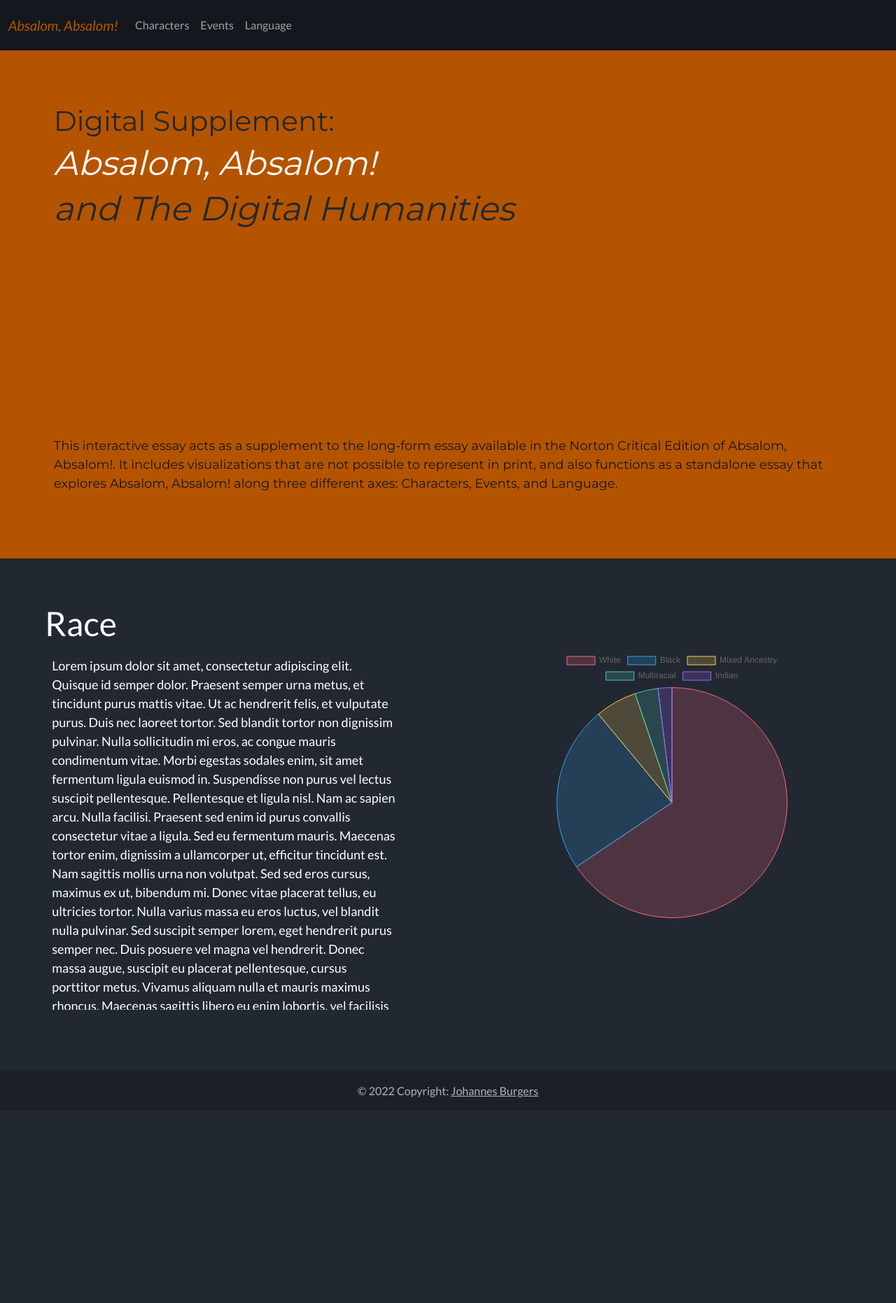
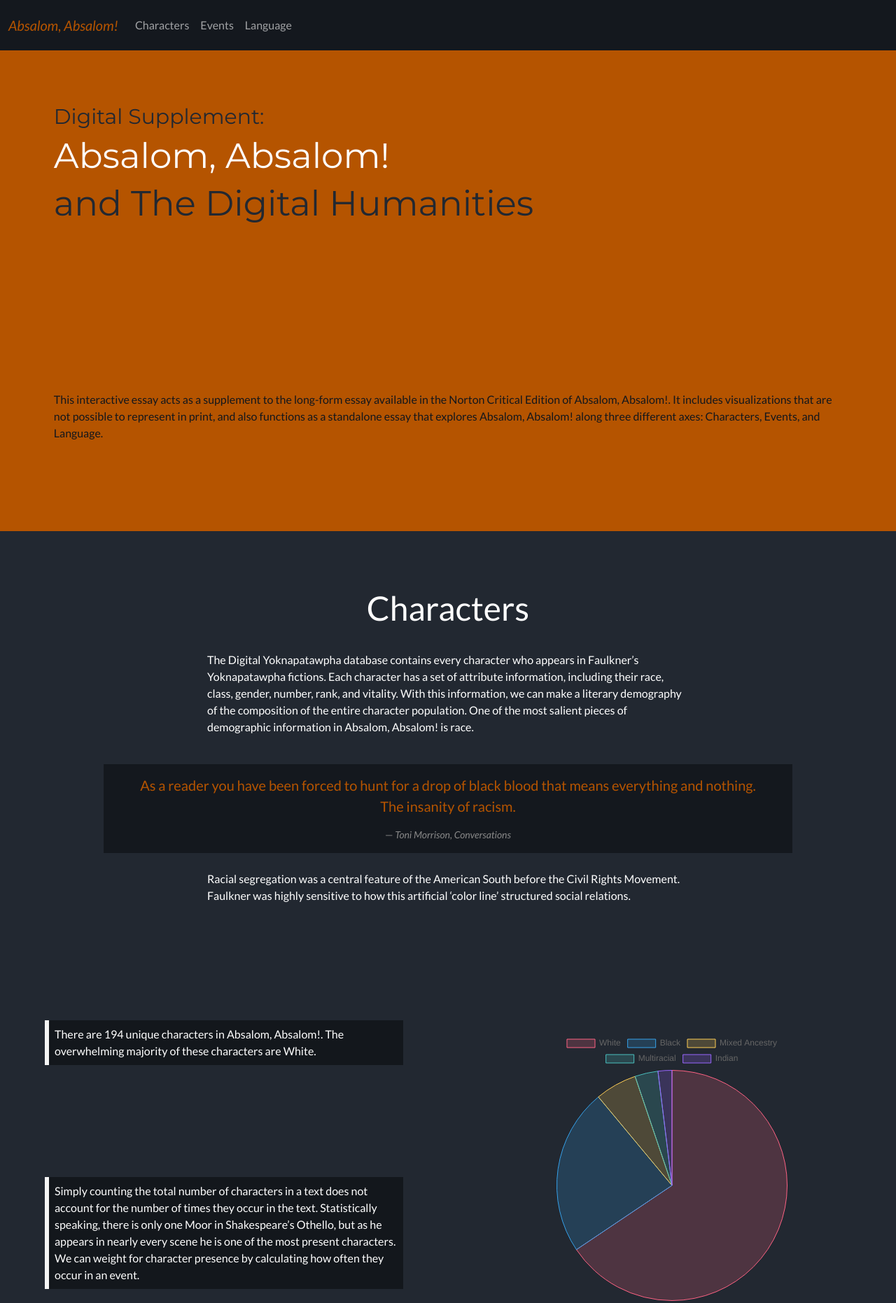
Before and after one commit to joostburgers/absalom_visual_essay, a plain HTML site: page index.html in a window 1280 px wide. Shown: the top 1862 px of the page at 70% size. Before the commit the page ends 1587 px from the top, so only its background shows below. Drawn offline with nearby package versions, Linux system fonts and the light colour scheme.

Commit message:
characters page

```diff
--- a/chart.js
+++ b/chart.js
@@ -1,9 +1,4 @@
-function isElementOnScreen(id) {
-    const element = document.getElementById(id);
-    const bounds = element.getBoundingClientRect();
-    return bounds.top < window.innerHeight && bounds.bottom > 0;
-    }
-  var ctx = document.getElementById("race").getContext('2d');
+ var ctx = document.getElementById("race").getContext('2d');
   var myChart = new Chart(ctx, {
     type: 'pie',
     data: {
--- a/index.html
+++ b/index.html
@@ -38,31 +38,88 @@
 </nav>
 </header>
 <!-- End of Navbar -->
+
+
+
 <!-- Title -->
-<div class = "title" style = "background-color:#B55400">
-  <h2 style = "color: #222831;">Digital Supplement:</h2>
-  <em><h1 style = "color: #FFF;">Absalom, Absalom!</h1></em>
-  <em><h1 style = "color: #222831;">and The Digital Humanities</h1></em>
-  <p style = "color: #13171c;">
+<div style = "background-color:#B55400">
+  <h2 class = "title" style = "color: #222831; padding-top: 6%;">Digital Supplement:</h2>
+  <em><h1 class = "title" style = "color: #FFF;">Absalom, Absalom!</h1></em>
+  <em><h1 class = "title" style = "color: #222831;">and The Digital Humanities</h1></em>
+  <p class = "title-p-text" style = "color: #13171c;">
     This interactive essay acts as a supplement to the long-form essay available in the Norton Critical Edition of Absalom, Absalom!. It includes visualizations that are not possible to represent in print, and also functions as a standalone essay that explores Absalom, Absalom! along three different axes: Characters, Events, and Language.
   </p>
 </div>
-<div style="height:40px; background-color: #222831;">
-<div class = "chart-scroll" style = "background-color: #222831;">
-<div class = "text-scroll" style = "background-color: #222831;">
-  <h1>Race</h1>
+<!-- Title -->
+<div class = "divider-h" style ="background-color: #222831;"></div>
+
+<!-- notebook -->
+<div class = "notebook">
+<h1 style = "text-align: center; padding: 0">Characters</h1>
+<p class = "notebook">
+The Digital Yoknapatawpha database contains every character who appears in Faulkner’s Yoknapatawpha fictions.
+Each character has a set of attribute information, including their race, class, gender, number, rank, and vitality.
+With this information, we can make a literary demography of the composition of the entire character population.
+One of the most salient pieces of demographic information in Absalom, Absalom! is race.
+</p>
+<div class = "quote">
+  <blockquote class="blockquote">
+    <p class="mb-0">As a reader you have been forced to hunt for a drop of black blood that means everything and nothing.
+      <br>
+      The insanity of racism.</p>
+  </blockquote>
+  <figcaption class="blockquote-footer"><cite title="Source Title">Toni Morrison, <em>Conversations</em></cite>
+  </figcaption>
+</div>
+<p class = "notebook">
+  Racial segregation was a central feature of the American South before the Civil Rights Movement.
+  Faulkner was highly sensitive to how this artificial ‘color line’ structured social relations.
+  </p>
+</div>
+<!-- notebook -->
+<div class = "chart-scroll">
+<div class = "text-scroll">
 <p class = "text">
-  Lorem ipsum dolor sit amet, consectetur adipiscing elit. Quisque id semper dolor. Praesent semper urna metus, et tincidunt purus mattis vitae. Ut ac hendrerit felis, et vulputate purus. Duis nec laoreet tortor. Sed blandit tortor non dignissim pulvinar. Nulla sollicitudin mi eros, ac congue mauris condimentum vitae. Morbi egestas sodales enim, sit amet fermentum ligula euismod in. Suspendisse non purus vel lectus suscipit pellentesque.
-  Pellentesque et ligula nisl. Nam ac sapien arcu. Nulla facilisi. Praesent sed enim id purus convallis consectetur vitae a ligula. Sed eu fermentum mauris. Maecenas tortor enim, dignissim a ullamcorper ut, efficitur tincidunt est. Nam sagittis mollis urna non volutpat. Sed sed eros cursus, maximus ex ut, bibendum mi. Donec vitae placerat tellus, eu ultricies tortor. Nulla varius massa eu eros luctus, vel blandit nulla pulvinar. Sed suscipit semper lorem, eget hendrerit purus semper nec. Duis posuere vel magna vel hendrerit. Donec massa augue, suscipit eu placerat pellentesque, cursus porttitor metus. Vivamus aliquam nulla et mauris maximus rhoncus. Maecenas sagittis libero eu enim lobortis, vel facilisis justo porta. Aenean venenatis pulvinar enim sed tincidunt.
-  Pellentesque eu tincidunt mauris, ac rutrum lorem. Vivamus malesuada sed nisl at lobortis. Donec quis condimentum ipsum, at tempor enim. Morbi eget dui enim. Cras eu sem justo. Sed aliquam ultricies dui ut ullamcorper. Morbi fringilla ipsum tortor, eu auctor leo sodales et. Aliquam eget lectus aliquam, volutpat lectus at, maximus odio. Quisque ut sem eros.
-  Aenean sagittis ligula non ex gravida sollicitudin. In hac habitasse platea dictumst. Integer id eros quis turpis finibus pretium. Nam euismod orci ipsum, eget fermentum nibh laoreet eget. Vivamus consectetur massa posuere nulla aliquam, nec aliquam turpis sagittis. Pellentesque libero lorem, rutrum vel laoreet ut, luctus eu sem. Mauris imperdiet purus mi, interdum semper arcu varius consequat. Curabitur bibendum erat ut velit malesuada, id suscipit sem viverra. Aliquam lectus neque, eleifend eu velit vel, scelerisque pellentesque nibh. In placerat pharetra sapien, a egestas diam aliquam vel. Vestibulum ante ipsum primis in faucibus orci luctus et ultrices posuere cubilia curae; Vestibulum augue quam, suscipit vel odio vitae, porttitor mollis leo. Sed pharetra est vulputate, aliquam purus vitae, sollicitudin justo. Sed efficitur euismod urna, non lacinia libero suscipit sit amet. Sed dictum semper elit. Ut euismod volutpat diam, eget mollis metus auctor in.</p>
+ <div class = "scrollbox" id = "box1" style = "background-color: #13171c; margin-bottom:20vh;">
+  <p style = "padding: 8px 8px; border-left: 6px solid whitesmoke;">There are 194 unique characters in Absalom, Absalom!.
+  The overwhelming majority of these characters are White.</p>
+ </div>
+ <div class = "scrollbox" id = "box2" style = "background-color: #13171c; margin-bottom:20vh;">
+  <p style = "padding: 8px 8px; border-left: 6px solid whitesmoke;">Simply counting the total number of characters in a text does not account for the number of times they occur in the text.
+
+    Statistically speaking, there is only one Moor in Shakespeare’s Othello, but as he appears in nearly every scene he is one of the most present characters.
+
+    We can weight for character presence by calculating how often they occur in an event.</p>
+ </div>
+ <div class = "scrollbox" id = "box2" style = "background-color: #13171c; margin-bottom:20vh;">
+  <p style = "padding: 8px 8px; border-left: 6px solid whitesmoke;">Weighting by narrative presence actually underscores the presence of White characters more.</p>
+ </div>
+ <div class = "scrollbox" id = "box2" style = "background-color: #13171c; margin-bottom:20vh;">
+  <p style = "padding: 8px 8px; border-left: 6px solid whitesmoke;">Meanwhile, the number of Mixed Ancestry characters increases.</p>
+ </div>
+ <div class = "scrollbox" id = "box2" style = "background-color: #13171c; margin-bottom:20vh;">
+  <p style = "padding: 8px 8px; border-left: 6px solid whitesmoke;">But only because Black characters are less present.</p>
+ </div>
+</p>
 </div>
-<div class = "divider" style ="background-color: #222831;"></div>
+<div class = "divider-v" style ="background-color: #222831;"></div>
 <div class = "chart" style = "background-color: #222831;">
   <canvas id="race" width="400" height="400"></canvas>
 </div>
 </div>
-<div style="height:40px; background-color: #222831;"></div>
+
+<div class = "notebook">
+  <p class = "notebook">
+    The data suggest that while Absalom, Absalom! is concerned with the ‘color line’, it is decidedly from a White perspective.
+Race and racial passing is only conceived in how it might trouble Whiteness and not how it might affect the Black community.
+  </p>
+    <div class = "notebook"></div>
+    <p class = "notebook">
+It is clear from reading Absalom, Absalom! that the novel is about Charles Bon’s potential transgression across the ‘color line.’ The data reveal that the novel attends to this issue from a predominantly White perspective, and at the exclusion of all other non-white characters.
+The various narrators only really care about racial passing if it threatens upper class white femininity.
+As such, they naturalize racial difference, and also circumscribe the boundaries of gender, sexuality, and class.
+In the highly fraught social circumstances of the pre-Civil Rights South, there is no way to separate race, class, gender, and sexuality.</p>
+</div>
 <!-- <div class = "part1" style = "background-color:#222831">
 </div> -->
 
@@ -84,14 +141,15 @@
 </footer>
 
 </div>
-<!-- End of .container -->
 
 <!-- End of Title -->
 <!-- Scripts -->
 <script src="https://code.highcharts.com/highcharts.js"></script>
+
 <script src="https://cdnjs.cloudflare.com/ajax/libs/Chart.js/3.8.0/chart.min.js" integrity="sha512-sW/w8s4RWTdFFSduOTGtk4isV1+190E/GghVffMA9XczdJ2MDzSzLEubKAs5h0wzgSJOQTRYyaz73L3d6RtJSg==" crossorigin="anonymous" referrerpolicy="no-referrer"></script>
 <script src="https://cdn.jsdelivr.net/npm/@popperjs/core@2.11.5/dist/umd/popper.min.js" integrity="sha384-Xe+8cL9oJa6tN/veChSP7q+mnSPaj5Bcu9mPX5F5xIGE0DVittaqT5lorf0EI7Vk" crossorigin="anonymous"></script>
 <script src="https://cdn.jsdelivr.net/npm/bootstrap@5.2.0-beta1/dist/js/bootstrap.min.js" integrity="sha384-kjU+l4N0Yf4ZOJErLsIcvOU2qSb74wXpOhqTvwVx3OElZRweTnQ6d31fXEoRD1Jy" crossorigin="anonymous"></script>
 </body>
 <script src = chart.js></script>
+<script src = scroll.js></script>
 </html>
--- /dev/null
+++ b/scroll.js
@@ -0,0 +1,11 @@
+$('#text-scroll').text(
+    'Scroll till bottom to get alert!');
+
+  $(window).on('scroll', function() {
+      if ($(window).scrollTop() >= $(
+        '.div').offset().top + $('.div').
+          outerHeight() - window.innerHeight) {
+
+          alert('You reached the end of the DIV');
+      }
+  });
--- a/style.css
+++ b/style.css
@@ -2,16 +2,7 @@
 
 /* Extra small devices (phones, 600px and down) */
 @media only screen and (max-width: 600px) {
-	.title {height:100%;}
-	.divider {height:40px;}
-	h1 {
-		font-size: 30px;
-	}
-	p {
-		font-size: 13px;
-		height:100%;
-		padding-top: 45vh;
-	}
+	.divider-v {height:40px;}
 	.chart-scroll {
 		height: 645px;
 		display: flex;
@@ -33,17 +24,26 @@
 		height: 550px;
 		width: 100%;
 	}
+	h1.title {
+		font-size: 40px;
+	}
+	h2.title {
+		font-size: 25px;
+	}
+	.title-p-text {
+		padding: 50% 6% 10% 6%;
+	}
+	.notebook {
+		display: flex;
+		flex-direction: column;
+		justify-content: center;
+		padding: 25px;
+	}
   }
 
   /* Small devices (portrait tablets and large phones, 600px and up) */
   @media only screen and (min-width: 600px) {
-	.title {height:100%;}
-	.divider {height:40px;}
-	p {
-		font-size: 15px;
-		height:100%;
-		padding-top: 43vh;
-	}
+	.divider-v {height:40px;}
 	.chart-scroll {
 		height: 645px;
 		display: flex;
@@ -65,16 +65,31 @@
 		height: 645px;
 		width: 100%;
 	}
+	h1.title {
+		font-size: 40px;
+	}
+	h2.title {
+		font-size: 25px;
+	}
+	.title-p-text {
+		padding: 40% 6% 10% 6%;
+	}
+	.notebook {
+		padding: 25px;
+		display: flex;
+		flex-direction: column;
+		justify-content: center;
+		align-items: center;
+	}
+	p.notebook {
+		width:60%
+	}
+	/* .quote {padding-bottom: 150px;} */
   }
 
   /* Medium devices (landscape tablets, 768px and up) */
   @media only screen and (min-width: 768px) {
-	.divider {height:0px;}
-	p {
-		font-size: 15px;
-		height:100%;
-		padding-top: 43vh;
-	}
+	.divider-v {height:0px;}
 	.chart-scroll {
 		display: flex;
 		flex-direction: row;
@@ -92,26 +107,43 @@
 	}
 	.chart {
 		width: 50%;
+		height: auto;
 		display: flex;
 		justify-content: center;
 		align-items: center;
 		padding-left: 10%;
+		padding-top: 10%;
 		padding-right: 10%;
 	}
 	.part1 {
 		height: 645px;
 		width: 100%;
 	}
+	.title-p-text {
+		padding: 6%;
+	}
+	h1.title {
+		font-size: 40px;
+	}
+	h2.title {
+		font-size: 25px;
+	}
+	.title-p-text {
+		padding: 30% 6% 10% 6%;
+	}
+	.notebook {
+		display: flex;
+		flex-direction: column;
+		justify-content: center;
+	}
+	.divider-2 {
+		height: 0px;
+	}
   }
 
   /* Large devices (laptops/desktops, 992px and up) */
   @media only screen and (min-width: 992px) {
 	.divider {height:0px;}
-	p {
-		font-size: 16px;
-		height:100%;
-		padding-top: 38vh;
-	}
 	.chart-scroll {
 		display: flex;
 		flex-direction: row;
@@ -138,16 +170,25 @@
 		height: 645px;
 		width: 100%;
 	}
-  }
+	h1.title {
+		font-size: 40px;
+	}
+	h2.title {
+		font-size: 25px;
+	}
+	.title-p-text {
+		padding: 20% 6% 10% 6%;
+	}
+	.notebook {
+		display: flex;
+		flex-direction: column;
+		justify-content: center;
+	}
+}
 
   /* Extra large devices (large laptops and desktops, 1200px and up) */
   @media only screen and (min-width: 1200px) {
 	.divider {height:0px;}
-	p {
-		font-size: 18px;
-		height:90%;
-		padding-top: 36vh;
-	}
 	.chart-scroll {
 		display: flex;
 		flex-direction: row;
@@ -175,6 +216,26 @@
 		height: 645px;
 		width: 100%;
 	}
+	h1.title {
+		font-size: 50px;
+	}
+	h2.title {
+		font-size: 30px;
+	}
+	.title-p-text {
+		padding: 18% 6% 10% 6%;
+	}
+	.notebook {
+		display: flex;
+		flex-direction: column;
+		justify-content: center;
+	}
+	.quote {
+		width: 80%;
+	}
+	.blockquote{
+		padding: 5px 10px;
+	}
   }
 
 
@@ -195,12 +256,13 @@ nav {
 .title {
 font-family: 'Montserrat';
 font-style: normal;
-padding: 6%;
 color: #EEE;
+padding-left: 6%;
 animation: fadeInAnimation ease 3s;
 animation-iteration-count: 1;
 animation-fill-mode: forwards;
 }
+
 
 @keyframes fadeInAnimation {
 	0% {
@@ -223,3 +285,19 @@ animation-fill-mode: forwards;
 	position: -webkit-sticky;
   	position: sticky;
 }
+.divider-h {
+	height: 40px;
+}
+
+.blockquote {
+	padding: 15px;
+	color:#B55400;
+	text-align: center;
+}
+.blockquote-footer {
+		text-align: center;
+}
+
+.quote {
+	background-color: #14181E;
+}
```
Also changed, not shown: temp.html (added, +77 -0 lines).
